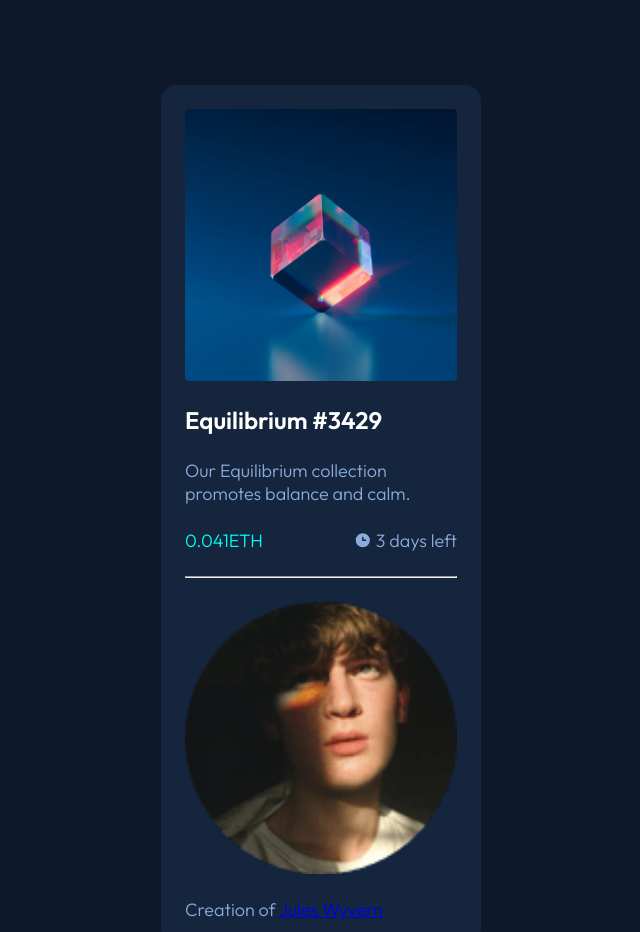
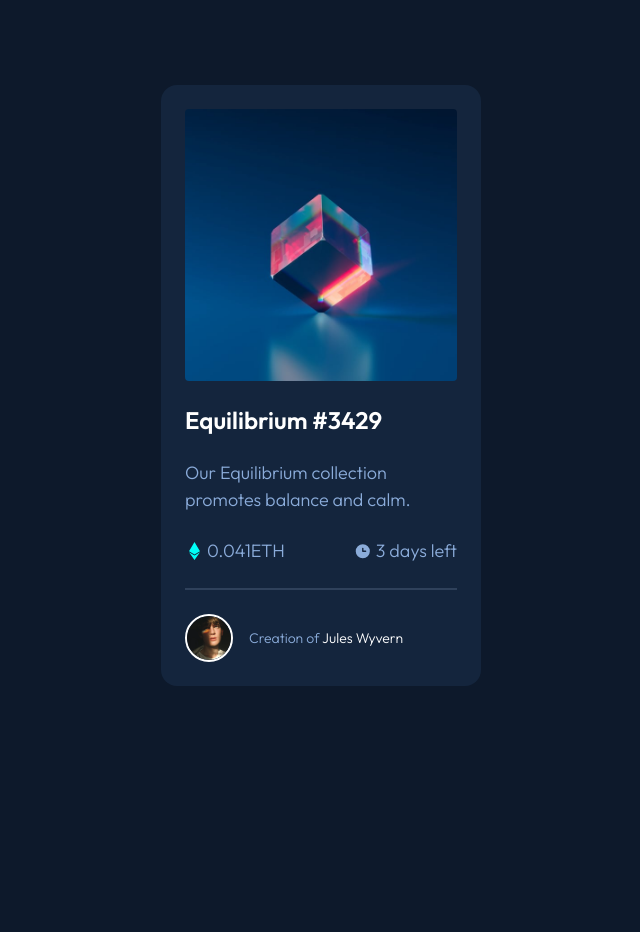
Before and after one commit to matiasbaldanza/frontendmentor, a plain HTML site: page nft-preview-card-component/index.html in a window 1280 px wide. Shown: the top 932 px of the page, without its empty margins (319-959 px from the left). After the commit the page ends 800 px from the top, so only its background shows below. Drawn offline with Linux system fonts and the light colour scheme.

Commit message:
styled icons, profile section, project finished

```diff
--- a/nft-preview-card-component/index.html
+++ b/nft-preview-card-component/index.html
@@ -17,10 +17,12 @@
         <img class="img-preview" src="images/image-equilibrium.jpg" alt="NFT preview image: Equilibrium">
         <h2>Equilibrium #3429</h2>
         <p>Our Equilibrium collection promotes balance and calm.</p>
-        <p><span id="nft-price">0.041ETH</span> <span class="nft-time-left">3 days left</span></p>
+        <p><span class="icon-before nft-price">0.041ETH</span> <span class="icon-before nft-time-left">3 days left</span></p>
         <hr>
-        <img src="images/image-avatar.png" alt="Jules Wyvern avatar image">
-        <p>Creation of <a href="#">Jules Wyvern</a></p>
+        <div class="profile">
+            <img id="profile-picture" src="images/image-avatar.png" alt="Jules Wyvern avatar image">
+            <p id="profile-link">Creation of <a href="#">Jules Wyvern</a></p>
+        </div>
     </div>
 </body>
 </html>
--- a/nft-preview-card-component/styles.css
+++ b/nft-preview-card-component/styles.css
@@ -5,13 +5,17 @@ body {
 :root {
     /* Primary colors */
     --color-card-text-primary: hsl(215, 51%, 70%);      /* Soft blue */
-    --color-card-text-price: hsl(178, 100%, 50%);    /* Cyan */
-    --color-card-text-links: hsl(0, 0%, 100%);          /* White */
+    --color-card-text-price: hsl(178, 100%, 50%);       /* Cyan */
+    --color-card-text-secondary: hsl(0, 0%, 100%);          /* White */
 
     /* Neutral colors */
     --color-main-bg: hsl(217, 54%, 11%);            /* Very dark blue (main BG) */
     --color-card-bg: hsl(216, 50%, 16%);            /* Very dark blue (card BG) */
     --color-card-separator: hsl(215, 32%, 27%);     /* Very dark blue (line) */
+
+    /* Icons */
+    --icon-ethereum:    url("images/icon-ethereum.svg");
+    --icon-time:        url("images/icon-clock.svg");
 }
 
 /* CSS reset */
@@ -22,10 +26,14 @@ body {
     box-sizing: border-box;
 }
 
+/* OUTSIDE THE CARD */
+
 body {
     padding: 85px;
     background-color: var(--color-main-bg);
 }
+
+/* CARD */
 
 .qr-preview-card {
     display: flex;
@@ -42,8 +50,10 @@ body {
     font-family: "Outfit", sans-serif;
 }
 
+/* TEXT STYLES */
+
 .qr-preview-card h2 {
-    color: var(--color-card-text-links);
+    color: var(--color-card-text-secondary);
     font-weight: 600;
 }
 
@@ -51,6 +61,11 @@ body {
     color: var(--color-card-text-primary);
     font-weight: 300;
     font-size: 18px;
+    line-height: 150%;
+}
+
+.qr-preview-card a {
+    color: var(--color-card-text-secondary);
 }
 
 .img-preview {
@@ -59,21 +74,61 @@ body {
     border-radius: 4px;
 }
 
+#nft-price {
+    color: var(--color-card-text-price);
+}
+
 .nft-time-left {
     float: right;
 }
 
-.nft-time-left::before {
+/* ICONS */
+
+.icon-before::before {
     display: inline-block;
     content: "";
     height: 18px;
     width: 18px;
-    background-image: url("images/icon-clock.svg");
-    background-size: cover;
+                                    /* <-- add background-image to add the icon */
+    background-size: contain;
+    background-repeat: no-repeat;
+    background-position: center;
     margin-right: 4px;
     vertical-align: -10%;
 }
 
-#nft-price {
-    color: var(--color-card-text-price);
+.nft-time-left::before {
+    background-image: var(--icon-time);
 }
+
+.nft-price::before {
+    background-image: var(--icon-ethereum);
+}
+
+.qr-preview-card hr {
+    border: 1px solid var(--color-card-separator);
+}
+
+.qr-preview-card a {
+    text-decoration: none;
+}
+
+/* PROFILE */
+
+.profile {
+    display: flex;
+    flex-direction: row;
+    gap: 1rem;
+    align-items: center;
+}
+
+.profile p {
+    font-size: 14px;
+}
+
+#profile-picture {
+    height: 3rem;
+    width: 3rem;
+    border: 2px solid var(--color-card-text-secondary);
+    border-radius: 50%;
+}
```
